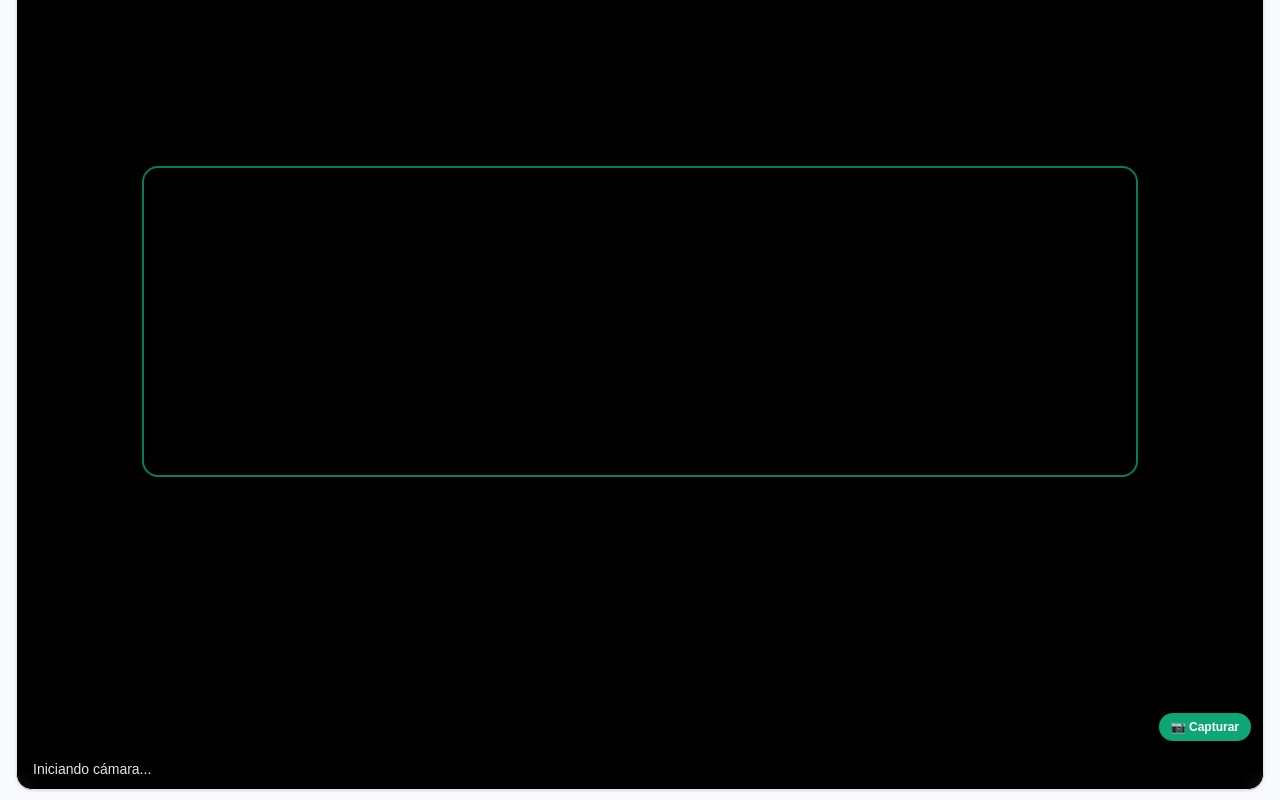
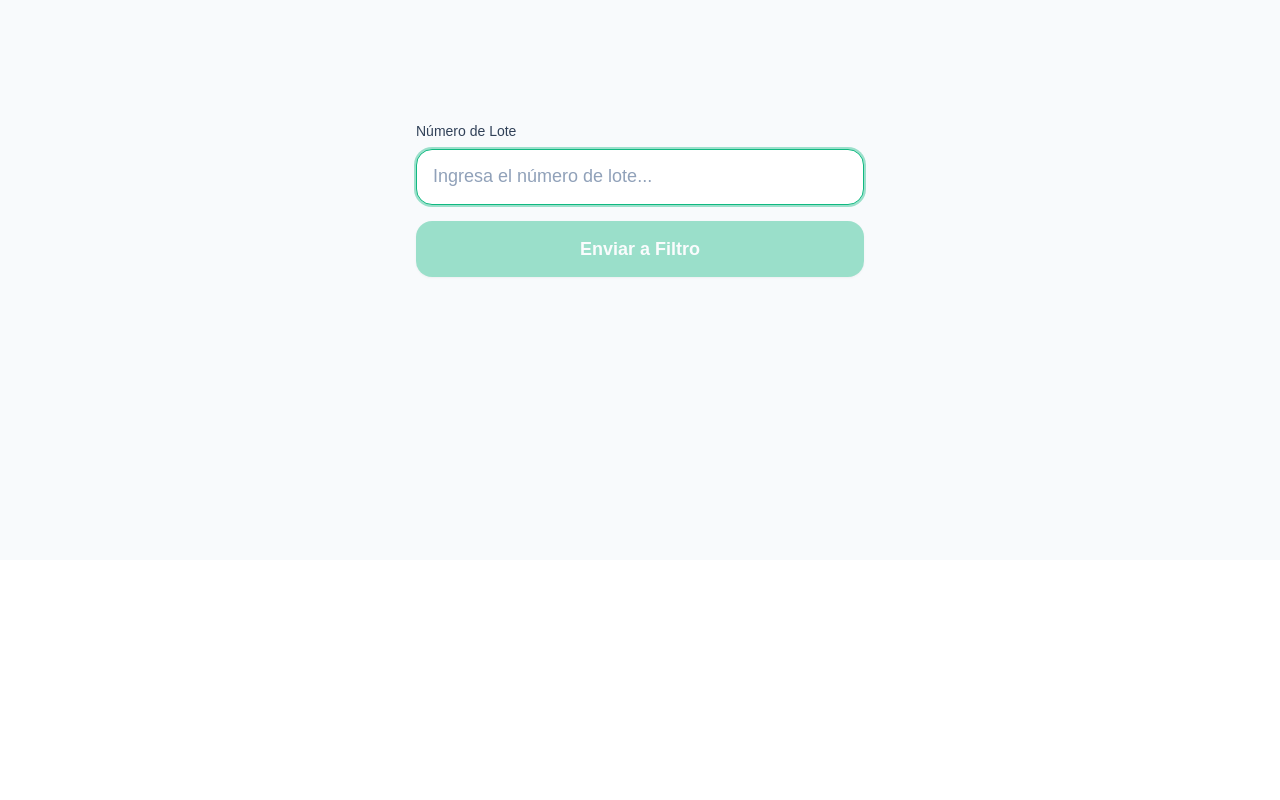
Before and after one commit to 1Bnja/FiltroAgrozzi, a Next.js app: page /recepcion in a window 1280 px wide. Shown: the part 240-1040 px from the top of the page. After the commit the page ends 800 px from the top, so only its background shows below. Built offline with nearby package versions, Linux system fonts and the light colour scheme; no server answers.

Commit message:
simplify: remove camera/OCR, manual lote input only

```diff
--- a/package.json
+++ b/package.json
@@ -13,8 +13,7 @@
     "next": "16.1.6",
     "react": "19.2.3",
     "react-dom": "19.2.3",
-    "sonner": "^2.0.7",
-    "tesseract.js": "^7.0.0"
+    "sonner": "^2.0.7"
   },
   "devDependencies": {
     "@tailwindcss/postcss": "^4",
--- a/src/app/recepcion/page.tsx
+++ b/src/app/recepcion/page.tsx
@@ -1,17 +1,9 @@
 "use client";
 
 import { useState, useRef, useCallback } from "react";
-import nextDynamic from "next/dynamic";
 import Link from "next/link";
 import { toast } from "sonner";
 import { getSupabase } from "@/lib/supabase";
-
-export const dynamic = "force-dynamic";
-
-const BarcodeScanner = nextDynamic(
-  () => import("@/components/BarcodeScanner").then((mod) => mod.BarcodeScanner),
-  { ssr: false }
-);
 
 export default function RecepcionPage() {
   const [lote, setLote] = useState("");
@@ -47,16 +39,6 @@ export default function RecepcionPage() {
     [sending]
   );
 
-  const handleScan = useCallback(
-    (result: string) => {
-      if (result && !sending) {
-        setLote(result);
-        enviarLote(result);
-      }
-    },
-    [enviarLote, sending]
-  );
-
   const handleSubmit = (e: React.FormEvent) => {
     e.preventDefault();
     enviarLote(lote);
@@ -88,20 +70,15 @@ export default function RecepcionPage() {
           <h1 className="text-lg font-semibold text-slate-900">
             Modo Recepcionista
           </h1>
-          <p className="text-xs text-slate-400">Escanear tarjas y enviar</p>
+          <p className="text-xs text-slate-400">Registrar lotes manualmente</p>
         </div>
       </header>
 
-      {/* Scanner area */}
-      <div className="flex-1 flex flex-col">
-        <div className="px-4 pt-4">
-          <BarcodeScanner onScan={handleScan} />
-        </div>
-
-        {/* Manual input */}
+      {/* Manual input */}
+      <div className="flex-1 flex flex-col justify-center px-4 py-6">
         <form
           onSubmit={handleSubmit}
-          className="flex flex-col gap-4 px-4 py-6 mt-auto"
+          className="flex flex-col gap-4 w-full max-w-md mx-auto"
         >
           <div>
             <label
@@ -116,8 +93,9 @@ export default function RecepcionPage() {
               type="text"
               value={lote}
               onChange={(e) => setLote(e.target.value)}
-              placeholder="Ingresa o escanea el lote..."
+              placeholder="Ingresa el número de lote..."
               autoComplete="off"
+              autoFocus
               className="w-full h-14 px-4 text-lg rounded-2xl border border-slate-200 bg-white text-slate-900 placeholder:text-slate-400 focus:outline-none focus:ring-2 focus:ring-emerald-500/40 focus:border-emerald-500 transition-shadow"
             />
           </div>
--- a/src/components/BarcodeScanner.tsx
+++ /dev/null
@@ -1,208 +0,0 @@
-"use client";
-
-import { useState, useRef, useEffect, useCallback } from "react";
-import Tesseract from "tesseract.js";
-
-interface BarcodeScannerProps {
-  onScan: (result: string) => void;
-}
-
-/**
- * Extracts the numeric value following "LOTE" from OCR text.
- * Handles variations like "LOTE:", "LOTE :", "LOTE 12345", "L0TE" (OCR misread), etc.
- */
-function extractLote(text: string): string | null {
-  // Normalize common OCR misreads: 0↔O, 1↔I/l
-  const normalized = text.toUpperCase().replace(/\n/g, " ");
-
-  // Match "LOTE" (with possible OCR noise) followed by optional separator then digits
-  const match = normalized.match(/L[O0]TE\s*[:\-.\s]*\s*(\d[\d\s\-./]*\d)/);
-  if (match) {
-    // Clean extracted number: remove internal spaces/dashes that OCR may add
-    return match[1].replace(/[\s\-]/g, "").trim();
-  }
-  return null;
-}
-
-export function BarcodeScanner({ onScan }: BarcodeScannerProps) {
-  const [enabled, setEnabled] = useState(true);
-  const [scanning, setScanning] = useState(false);
-  const [status, setStatus] = useState<string>("Iniciando cámara...");
-  const [lastResult, setLastResult] = useState<string | null>(null);
-
-  const videoRef = useRef<HTMLVideoElement>(null);
-  const canvasRef = useRef<HTMLCanvasElement>(null);
-  const streamRef = useRef<MediaStream | null>(null);
-  const scanningRef = useRef(false);
-  const intervalRef = useRef<ReturnType<typeof setInterval> | null>(null);
-
-  // Start camera
-  useEffect(() => {
-    if (!enabled) return;
-
-    let cancelled = false;
-
-    async function startCamera() {
-      try {
-        const stream = await navigator.mediaDevices.getUserMedia({
-          video: { facingMode: "environment", width: { ideal: 1280 }, height: { ideal: 720 } },
-        });
-        if (cancelled) {
-          stream.getTracks().forEach((t) => t.stop());
-          return;
-        }
-        streamRef.current = stream;
-        if (videoRef.current) {
-          videoRef.current.srcObject = stream;
-          await videoRef.current.play();
-          setStatus("Apunta a la tarja para leer el LOTE");
-        }
-      } catch {
-        setStatus("No se pudo acceder a la cámara");
-      }
-    }
-
-    startCamera();
-
-    return () => {
-      cancelled = true;
-      streamRef.current?.getTracks().forEach((t) => t.stop());
-      streamRef.current = null;
-    };
-  }, [enabled]);
-
-  // Capture a frame from the video
-  const captureFrame = useCallback((): string | null => {
-    const video = videoRef.current;
-    const canvas = canvasRef.current;
-    if (!video || !canvas || video.readyState < 2) return null;
-
-    canvas.width = video.videoWidth;
-    canvas.height = video.videoHeight;
-    const ctx = canvas.getContext("2d");
-    if (!ctx) return null;
-
-    ctx.drawImage(video, 0, 0);
-    return canvas.toDataURL("image/png");
-  }, []);
-
-  // Run OCR on captured frame
-  const runOcr = useCallback(async () => {
-    if (scanningRef.current) return;
-
-    const frame = captureFrame();
-    if (!frame) return;
-
-    scanningRef.current = true;
-    setScanning(true);
-    setStatus("Analizando imagen...");
-
-    try {
-      const { data } = await Tesseract.recognize(frame, "spa", {
-        logger: () => {},
-      });
-
-      const lote = extractLote(data.text);
-      if (lote && lote !== lastResult) {
-        setLastResult(lote);
-        setStatus(`LOTE detectado: ${lote}`);
-        onScan(lote);
-        // Cooldown to prevent duplicates
-        setTimeout(() => setLastResult(null), 4000);
-      } else if (!lote) {
-        setStatus("No se detectó LOTE. Ajusta el encuadre.");
-      }
-    } catch {
-      setStatus("Error en OCR. Reintentando...");
-    } finally {
-      scanningRef.current = false;
-      setScanning(false);
-    }
-  }, [captureFrame, onScan, lastResult]);
-
-  // Periodic OCR scan every 2.5 seconds
-  useEffect(() => {
-    if (!enabled) return;
-
-    intervalRef.current = setInterval(() => {
-      runOcr();
-    }, 2500);
-
-    return () => {
-      if (intervalRef.current) clearInterval(intervalRef.current);
-    };
-  }, [enabled, runOcr]);
-
-  const handleDisable = () => {
-    setEnabled(false);
-    streamRef.current?.getTracks().forEach((t) => t.stop());
-    streamRef.current = null;
-    if (intervalRef.current) clearInterval(intervalRef.current);
-  };
-
-  return (
-    <div className="relative rounded-2xl overflow-hidden bg-black border border-slate-200 shadow-sm">
-      <canvas ref={canvasRef} className="hidden" />
-      {enabled ? (
-        <>
-          <video
-            ref={videoRef}
-            className="w-full aspect-[4/3] object-cover"
-            playsInline
-            muted
-          />
-          {/* Overlay */}
-          <div className="absolute inset-0 flex items-center justify-center pointer-events-none">
-            <div className={`w-4/5 h-1/3 border-2 rounded-2xl shadow-[0_0_0_9999px_rgba(0,0,0,0.3)] transition-colors ${scanning ? "border-yellow-400/80" : "border-emerald-400/60"}`} />
-          </div>
-          {/* Status bar */}
-          <div className="absolute bottom-0 inset-x-0 bg-black/60 backdrop-blur-sm px-4 py-2.5 flex items-center gap-2">
-            {scanning && (
-              <svg className="animate-spin h-4 w-4 text-yellow-400 shrink-0" viewBox="0 0 24 24" fill="none">
-                <circle className="opacity-25" cx="12" cy="12" r="10" stroke="currentColor" strokeWidth="4" />
-                <path className="opacity-75" fill="currentColor" d="M4 12a8 8 0 018-8V0C5.373 0 0 5.373 0 12h4z" />
-              </svg>
-            )}
-            <span className="text-sm text-white/90 truncate">{status}</span>
-          </div>
-          {/* Close button */}
-          <button
-            onClick={handleDisable}
-            className="absolute top-3 right-3 w-8 h-8 rounded-full bg-black/50 text-white flex items-center justify-center text-sm backdrop-blur-sm transition hover:bg-black/70"
-          >
-            ✕
-          </button>
-          {/* Manual capture button */}
-          <button
-            onClick={runOcr}
-            disabled={scanning}
-            className="absolute bottom-12 right-3 rounded-full bg-emerald-500/90 text-white px-3 py-1.5 text-xs font-semibold backdrop-blur-sm transition hover:bg-emerald-600 disabled:opacity-50"
-          >
-            📷 Capturar
-          </button>
-        </>
-      ) : (
-        <button
-          onClick={() => setEnabled(true)}
-          className="w-full flex flex-col items-center justify-center gap-3 py-12 text-slate-500 hover:text-emerald-600 transition-colors"
-        >
-          <svg
-            xmlns="http://www.w3.org/2000/svg"
-            width="32"
-            height="32"
-            viewBox="0 0 24 24"
-            fill="none"
-            stroke="currentColor"
-            strokeWidth="1.5"
-            strokeLinecap="round"
-            strokeLinejoin="round"
-          >
-            <path d="M23 19a2 2 0 0 1-2 2H3a2 2 0 0 1-2-2V8a2 2 0 0 1 2-2h4l2-3h6l2 3h4a2 2 0 0 1 2 2z" />
-            <circle cx="12" cy="13" r="4" />
-          </svg>
-          <span className="text-sm font-medium">Activar cámara</span>
-        </button>
-      )}
-    </div>
-  );
-}
```
Also changed, not shown: 1 other file (tests, documents, lock files or other folders).
